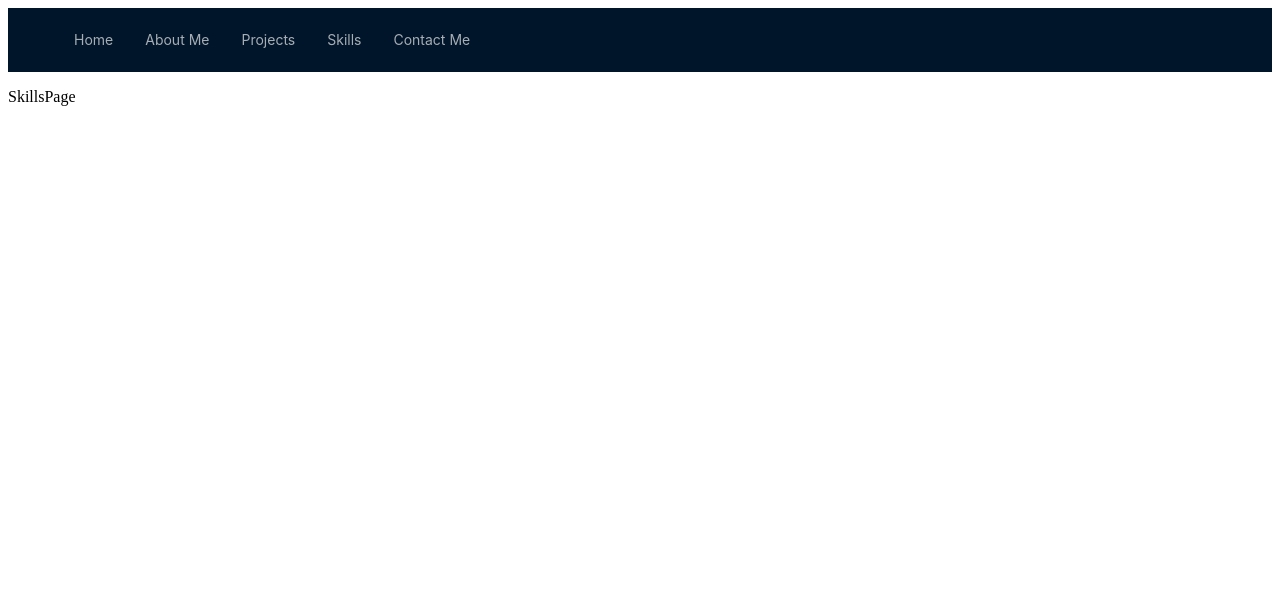
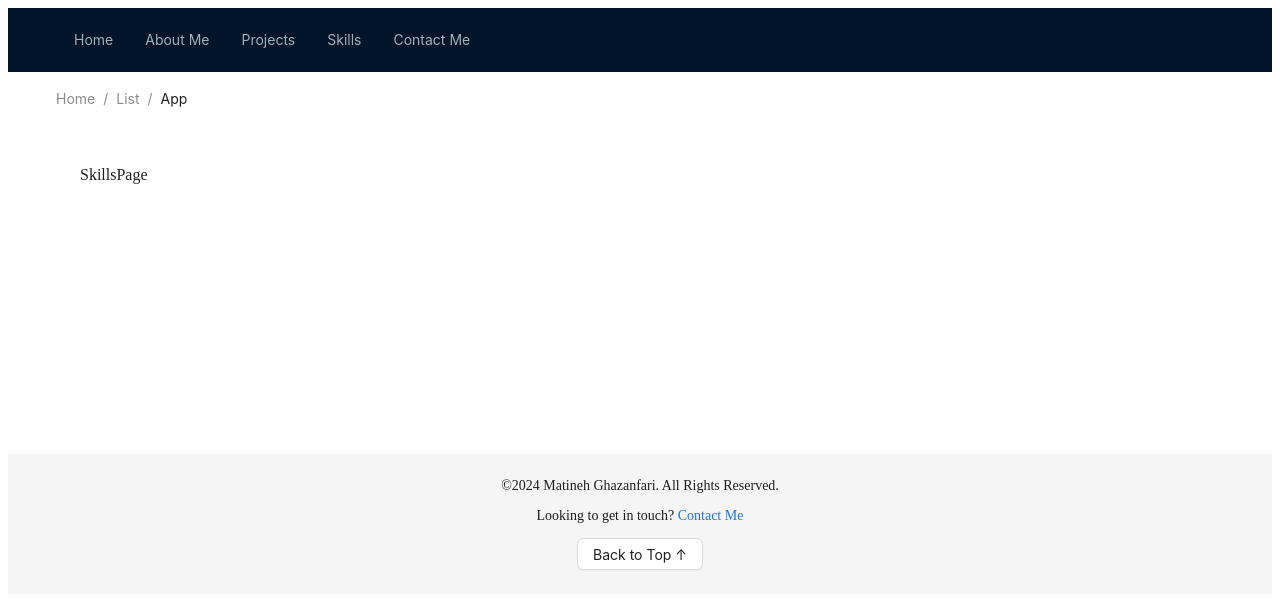
Before and after one commit to matine-gh/portfolio, a Next.js app: page /skills in a window 1280 px wide. Shown: the top 610 px of the page. Built offline with nearby package versions, Linux system fonts and the light colour scheme; what @ant-design/nextjs-registry would draw is missing.

Commit message:
create container.tsx for manage layout

```diff
--- /dev/null
+++ b/src/app/container.tsx
@@ -0,0 +1,32 @@
+"use client";
+import { MyHeader } from "@/components/Header";
+import { Breadcrumb, Layout } from "antd";
+import MyFooter from "@/components/Footer";
+import { ReactNode } from "react";
+
+export default function Container({ children }: { children: ReactNode }) {
+  const { Content } = Layout;
+  return (
+    <>
+      <MyHeader />
+      <Content style={{ padding: "0 48px" }}>
+        <Breadcrumb style={{ margin: "16px 0" }}>
+          <Breadcrumb.Item>Home</Breadcrumb.Item>
+          <Breadcrumb.Item>List</Breadcrumb.Item>
+          <Breadcrumb.Item>App</Breadcrumb.Item>
+        </Breadcrumb>
+        <div
+          style={{
+            // background: colorBgContainer,
+            minHeight: 280,
+            padding: 24,
+            // borderRadius: borderRadiusLG,
+          }}
+        >
+          {children}
+        </div>
+      </Content>
+      <MyFooter />
+    </>
+  );
+}
--- a/src/app/layout.tsx
+++ b/src/app/layout.tsx
@@ -2,7 +2,7 @@ import type { Metadata } from "next";
 import localFont from "next/font/local";
 import "./globals.css";
 import { AntdRegistry } from "@ant-design/nextjs-registry";
-import { MyHeader } from "@/components/Header";
+import Container from "@/app/container";
 
 const geistSans = localFont({
   src: "./fonts/GeistVF.woff",
@@ -29,8 +29,7 @@ export default function RootLayout({
     <html lang="en">
       <body className={`${geistSans.variable} ${geistMono.variable}`}>
         <AntdRegistry>
-          <MyHeader />
-          {children}
+          <Container>{children}</Container>
         </AntdRegistry>
       </body>
     </html>
```
